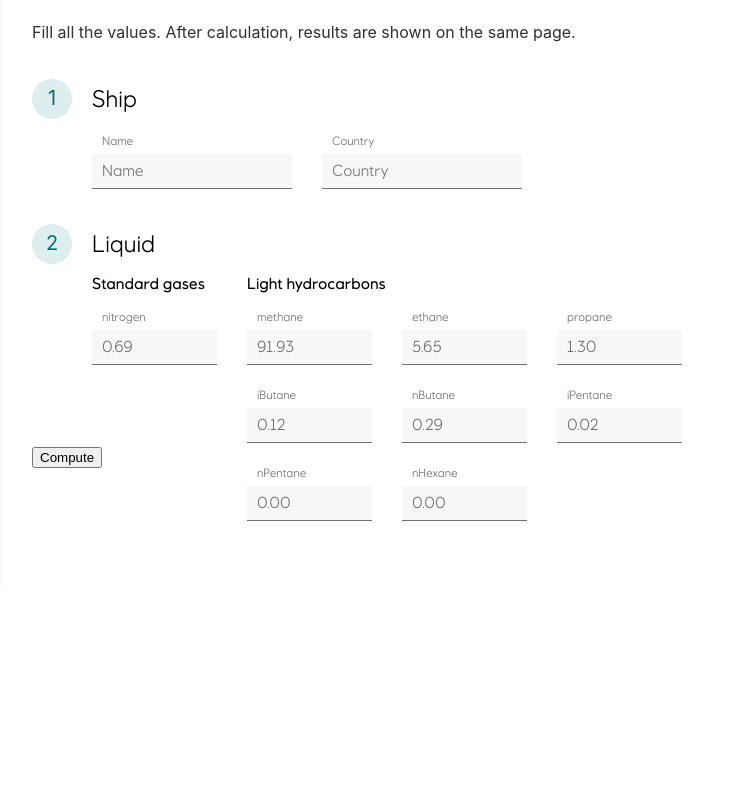
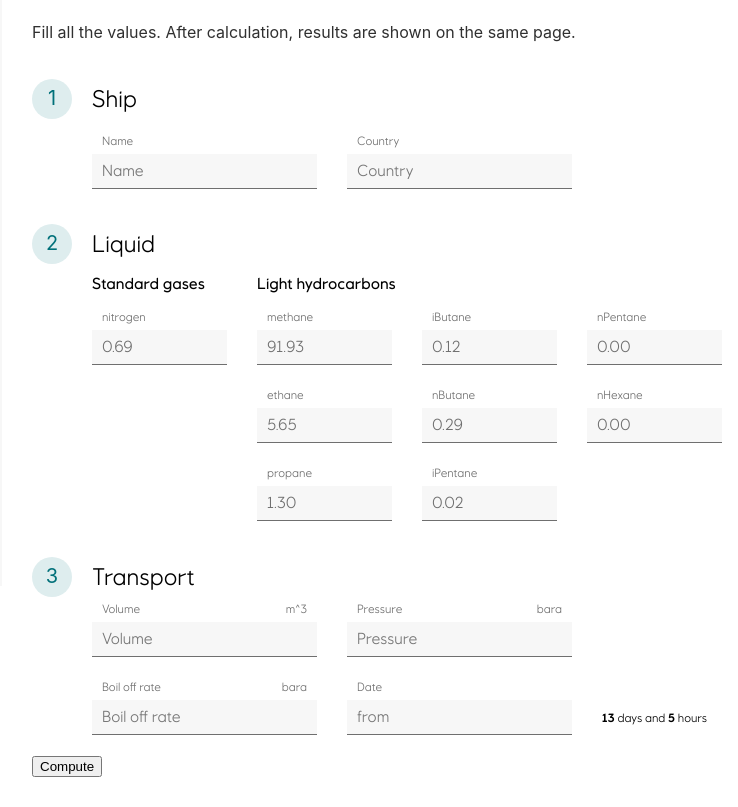
Before and after one commit to equinor/gpa-main, a React (Create React App) app in the folder web/: page /calculator in a window 1280 px wide. Shown: the part 280-1087 px from the top of the page, without its empty margins (290-1028 px from the left). Before the commit the page ends 866 px from the top, so only its background shows below. Built offline with nearby package versions, Linux system fonts and the light colour scheme.

Commit message:
started TransportSection

```diff
--- a/web/src/app/components/content/calculator/CalculateFormContainer.tsx
+++ b/web/src/app/components/content/calculator/CalculateFormContainer.tsx
@@ -1,9 +1,10 @@
 import React, { useState } from 'react';
 import { IShip, ShipSection } from './ShipSection';
-import { Liquid, LiquidSection } from './LiquidSection';
+import { ILiquid, LiquidSection } from './LiquidSection';
 import { gql } from 'apollo-boost';
 import { useMutation } from '@apollo/react-hooks';
 import { Calculation } from '../../../pages/ResultsPage';
+import { TransportSection } from './TransportSection';
 
 interface MetricInput {
   value: number,
@@ -32,7 +33,7 @@ const CALCULATE = gql`
 
 export const CalculateFormContainer = () => {
   const [ship, setShip] = useState<IShip>({ name: '', country: '' });
-  const [liquid, setLiquid] = useState<Liquid>({
+  const [liquid, setLiquid] = useState<ILiquid>({
     nitrogen: 0.691,
     methane: 91.93,
     ethane: 5.651,
@@ -63,6 +64,7 @@ export const CalculateFormContainer = () => {
     }}>
       <ShipSection ship={ship} setShip={setShip} />
       <LiquidSection liquid={liquid} setLiquid={setLiquid} />
+      <TransportSection></TransportSection>
       <button>Compute</button>
     </form>
   );
--- a/web/src/app/components/content/calculator/LiquidSection.tsx
+++ b/web/src/app/components/content/calculator/LiquidSection.tsx
@@ -5,7 +5,7 @@ import { S_Label, NumberInput } from '../../elements/Inputs';
 import { H3 } from '../../elements/Texts';
 
 
-export interface Liquid {
+export interface ILiquid {
   nitrogen: number,
   methane: number,
   ethane: number,
@@ -17,13 +17,13 @@ export interface Liquid {
   nHexane: number,
 }
 
-interface LiquidSectionProps {
-  liquid: Liquid,
+interface ILiquidSectionProps {
+  liquid: ILiquid,
 
-  setLiquid(liquid: Liquid): void,
+  setLiquid(liquid: ILiquid): void,
 }
 
-export const LiquidSection: React.FC<LiquidSectionProps> = (props) => (
+export const LiquidSection: React.FC<ILiquidSectionProps> = (props) => (
   <FormSection legendText='Liquid' index={2}>
     <S_LiquidInputs>
       <div>
@@ -34,9 +34,9 @@ export const LiquidSection: React.FC<LiquidSectionProps> = (props) => (
           onChange={value => props.setLiquid({ ...props.liquid, nitrogen: value })}
         />
       </div>
-      <div style={{ flexGrow: 1, height: '180px' }}>
+      <div style={{ flexGrow: 1, height: "100%" }}>
         <H3>Light hydrocarbons</H3>
-        <div style={{ display: 'flex', flexGrow: 1, flexWrap: 'wrap', height: '100%', width: "470px", justifyContent: 'flex-start' }}>
+        <div style={{ marginBottom: "-20px", display: 'flex', flexGrow: 1, flexWrap: 'wrap', height: '235px', width: "470px", justifyContent: 'flex-start', flexDirection: "column" }}>
           {
             (Object.keys(props.liquid) as Array<keyof typeof props.liquid>).map((componentName, index) => componentName !== 'nitrogen' && (
               <LiquidComponentInput
--- a/web/src/app/components/content/calculator/ShipSection.tsx
+++ b/web/src/app/components/content/calculator/ShipSection.tsx
@@ -1,6 +1,6 @@
 import React from 'react';
 import { FormSection } from '../../ui/FormSection';
-import { S_Label, TextInput } from '../../elements/Inputs';
+import { S_Label, TextInput, StandardInput } from '../../elements/Inputs';
 import styled from 'styled-components/macro';
 
 export interface IShip {
@@ -17,26 +17,24 @@ export const ShipSection: React.FC<ShipSectionProps> = (props) => (
   <FormSection legendText='Ship' index={1}>
     <S_ShipInputs>
       <S_ShipInput>
-        <S_Label htmlFor='ship-name'>
-          Name
-        </S_Label>
-        <TextInput
-          id='ship-name'
-          placeholder='Name'
+        <StandardInput
+          id="ship-name"
+          label="Name"
+          onChange={(e: any) => props.setShip({ ...props.ship, name: e.target.value })}
+          placeholder="Name"
           value={props.ship.name}
-          onChange={e => props.setShip({ ...props.ship, name: e.target.value })}
-        />
+          type="text"
+        ></StandardInput>
       </S_ShipInput>
       <S_ShipInput>
-        <S_Label htmlFor='ship-country'>
-          Country
-        </S_Label>
-        <TextInput
-          id='ship-country'
-          placeholder='Country'
+        <StandardInput
+          id="ship-country"
+          label="Country"
+          onChange={(e: any) => props.setShip({ ...props.ship, country: e.target.value })}
+          placeholder="Country"
           value={props.ship.country}
-          onChange={e => props.setShip({ ...props.ship, country: e.target.value })}
-        />
+          type="text"
+        ></StandardInput>
       </S_ShipInput>
     </S_ShipInputs>
   </FormSection>
@@ -49,5 +47,5 @@ const S_ShipInputs = styled.span`
 
 const S_ShipInput = styled.p`
   margin: 10px 30px 0 0;
-  width: 200px;
+  width: 225px;
 `;
--- a/web/src/app/components/content/calculator/TransportSection.tsx
+++ b/web/src/app/components/content/calculator/TransportSection.tsx
@@ -1,3 +1,84 @@
+import { FormSection } from "../../ui/FormSection"
+import React from 'react';
+import styled from 'styled-components/macro';
+import { TextInput, S_Label, S_Label2, StandardInput } from "../../elements/Inputs";
+
 export interface ITransport {
 
 }
+
+export interface ITransportSectionProps {
+}
+
+export const TransportSection: React.FC<ITransportSectionProps> = (props) => (
+    <FormSection legendText='Transport' index={3}>
+        <S_TransportInputs>
+            <S_TransportInput>
+                <StandardInput
+                    id="transport-volume"
+                    label="Volume"
+                    label2="m^3"
+                    onChange={() => { }}
+                    placeholder="Volume"
+                    value={""}
+                    type="text"
+                ></StandardInput>
+            </S_TransportInput>
+            <S_TransportInput>
+                <StandardInput
+                    id="transport-pressure"
+                    label="Pressure"
+                    label2="bara"
+                    onChange={() => { }}
+                    placeholder="Pressure"
+                    value={""}
+                    type="text"
+                ></StandardInput>
+            </S_TransportInput>
+            <S_TransportInput>
+                <StandardInput
+                    id="transport-boilOffRate"
+                    label="Boil off rate"
+                    label2="bara"
+                    onChange={() => { }}
+                    placeholder="Boil off rate"
+                    value={""}
+                    type="text"
+                ></StandardInput>
+            </S_TransportInput>
+            <S_TransportInput>
+                <S_Label htmlFor='transport-from'>
+                    Date
+                </S_Label>
+                <TextInput
+                    id='transport-from'
+                    placeholder='from'
+                    value={""}
+                    onChange={e => { }}
+                />
+            </S_TransportInput>
+            <S_DateInfo>
+                <span><b>13</b> days and <b>5</b> hours</span>
+            </S_DateInfo>
+        </S_TransportInputs>
+    </FormSection>
+);
+
+const S_TransportInputs = styled.div`
+    display: flex;
+    flex-direction: row;
+    flex-wrap: wrap;
+    width: 100%;
+`;
+const S_TransportInput = styled.div`
+    width: 225px;
+    margin: 0 30px 20px 0;
+`;
+const S_DateInfo = styled.div`
+    padding-top: 29px;
+    box-sizing: border-box;
+    > span {
+        font-family: Equinor;
+        font-size: 12px;
+    }
+`;
--- a/web/src/app/components/elements/Inputs.tsx
+++ b/web/src/app/components/elements/Inputs.tsx
@@ -1,5 +1,6 @@
 import styled from 'styled-components/macro';
-import {Color} from '../../common/Color';
+import { Color } from '../../common/Color';
+import React from 'react';
 
 const S_Input = styled.input`
   padding: 5px 10px;
@@ -21,6 +22,12 @@ export const S_Label = styled.label`
   font-size: 12px;
   font-family: Equinor,serif;
   padding: 5px 10px 6px 10px;
+  box-sizing: border-box;
+  width: 50%;
+`;
+
+export const S_Label2 = styled(S_Label)`
+  text-align: right;
 `;
 
 export const TextInput = styled(S_Input).attrs({
@@ -32,6 +39,47 @@ export const TextInput = styled(S_Input).attrs({
 export const NumberInput = styled(S_Input).attrs({
   type: 'number',
 })`
-  max-width: 125px;
-  min-width: 125px;
+  max-width: 135px;
+  min-width: 135px;
 `;
+
+//standard TextInput
+export interface IStandardInputProps {
+  id: string;
+  label: string;
+  label2?: string;
+  placeholder: string;
+  value: string;
+  onChange: Function;
+  type: "text" | "number";
+}
+export const StandardInput = (props: IStandardInputProps) => {
+  return (
+    <div style={{display: "flex", flexWrap: "wrap"}}>
+      <S_Label htmlFor={props.id}>
+        {props.label}
+      </S_Label>
+      {props.label2 &&
+        <S_Label2 htmlFor={props.id}>
+          {props.label2}
+        </S_Label2>
+      }
+      {props.type === "text" &&
+        <TextInput
+          id={props.id}
+          placeholder={props.placeholder}
+          value={props.value}
+          onChange={e => props.onChange(e)}
+        />
+      }
+      {props.type === "number" &&
+        <NumberInput
+          id={props.id}
+          placeholder={props.placeholder}
+          value={props.value}
+          onChange={e => props.onChange(e)}
+        />
+      }
+    </div>
+  )
+}
--- a/web/src/app/components/ui/PageContent.tsx
+++ b/web/src/app/components/ui/PageContent.tsx
@@ -12,5 +12,6 @@ const S_PageContent = styled.div`
   display: flex;
   flex-grow: 1;
   height: 100%;
-  flex-direction: column;
+  flex-direction: row;
+  flex-wrap: wrap;
 `;
--- a/web/src/app/components/ui/TitleBlock.tsx
+++ b/web/src/app/components/ui/TitleBlock.tsx
@@ -4,9 +4,8 @@ import styled from "styled-components/macro";
 export const S_TitleBlock = styled.div`
     width: 100%;
     height: 160px;
-    float: left;
     background-color: #f7f7f7;
-    h1 {
+    > h1 {
         font-family: "Equinor";
         font-size: 32px;
         font-weight: normal;
--- a/web/src/app/pages/CalculatorPage.tsx
+++ b/web/src/app/pages/CalculatorPage.tsx
@@ -18,6 +18,8 @@ export const CalculatorPage: React.FunctionComponent = () => (
 
 const S_PageWrapper = styled.div`
   padding: 30px;
+  width: 800px;
+  box-sizing: border-box;
   h2 {
     margin: 0 0 20px 0;
   }
```
